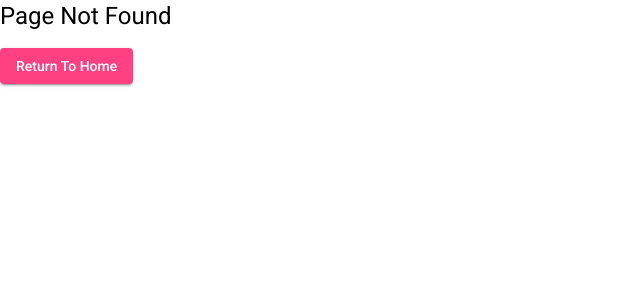
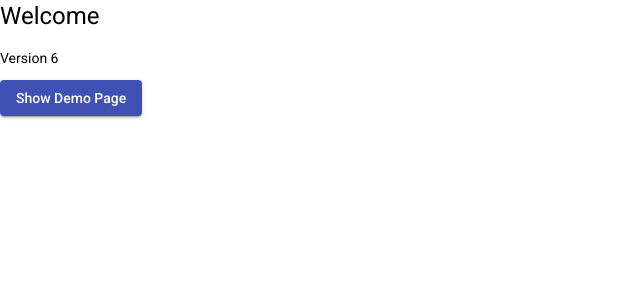
Before and after one commit to GRarer/boop, an Angular app in the folder frontend/: page /landing in a window 1280 px wide. Before the commit this address had no page. Shown: the top 300 px of the page, without its empty margins (0-640 px from the left). Built offline with nearby package versions, Linux system fonts and the light colour scheme.

Commit message:
add landing page

```diff
--- a/frontend/src/app/app-routing.module.ts
+++ b/frontend/src/app/app-routing.module.ts
@@ -1,10 +1,12 @@
 import { NgModule } from '@angular/core';
 import { Routes, RouterModule } from '@angular/router';
 import { ConnectionExampleComponent } from './connection-example/connection-example.component';
+import { LandingComponent } from './landing/landing.component';
 import { NotFound404Component } from './not-found404/not-found404.component';
 /* eslint-disable @typescript-eslint/no-extraneous-class */
 const routes: Routes = [
-  { path: '', redirectTo: '/test', pathMatch: 'full' },
+  { path: '', redirectTo: '/landing', pathMatch: 'full' },
+  { path: 'landing', component: LandingComponent },
   { path: 'test', component: ConnectionExampleComponent },
   { path: '**', component: NotFound404Component },
 ];
--- a/frontend/src/app/app.module.ts
+++ b/frontend/src/app/app.module.ts
@@ -12,6 +12,7 @@ import { BrowserAnimationsModule } from '@angular/platform-browser/animations';
 import { materialModules } from './materialDependencies';
 import { FormsModule, ReactiveFormsModule } from '@angular/forms';
 import { NotFound404Component } from './not-found404/not-found404.component';
+import { LandingComponent } from './landing/landing.component';
 
 /* eslint-disable @typescript-eslint/no-extraneous-class */
 @NgModule({
@@ -19,6 +20,7 @@ import { NotFound404Component } from './not-found404/not-found404.component';
     AppComponent,
     ConnectionExampleComponent,
     NotFound404Component,
+    LandingComponent,
   ],
   imports: [
     BrowserModule,
--- /dev/null
+++ b/frontend/src/app/landing/landing.component.html
@@ -0,0 +1,3 @@
+<h1>Welcome</h1>
+<p>Version 6</p>
+<p><a mat-raised-button color="primary" href="/test" >Show Demo Page</a></p>
--- /dev/null
+++ b/frontend/src/app/landing/landing.component.ts
@@ -0,0 +1,16 @@
+import { Component, OnInit } from '@angular/core';
+
+@Component({
+  selector: 'app-landing',
+  templateUrl: './landing.component.html',
+  styles: [
+  ]
+})
+export class LandingComponent implements OnInit {
+
+  constructor() { }
+
+  ngOnInit(): void {
+  }
+
+}
```
